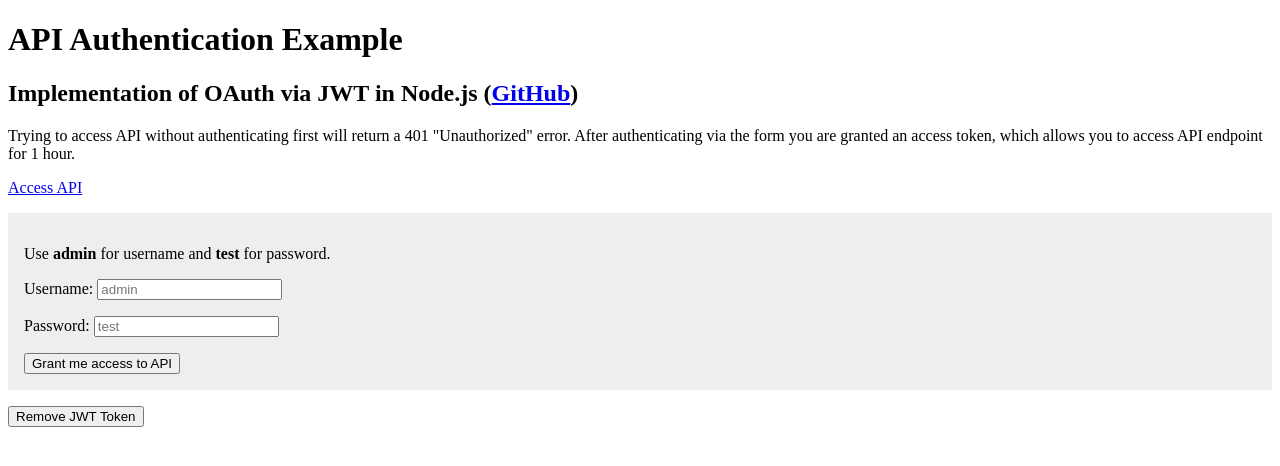
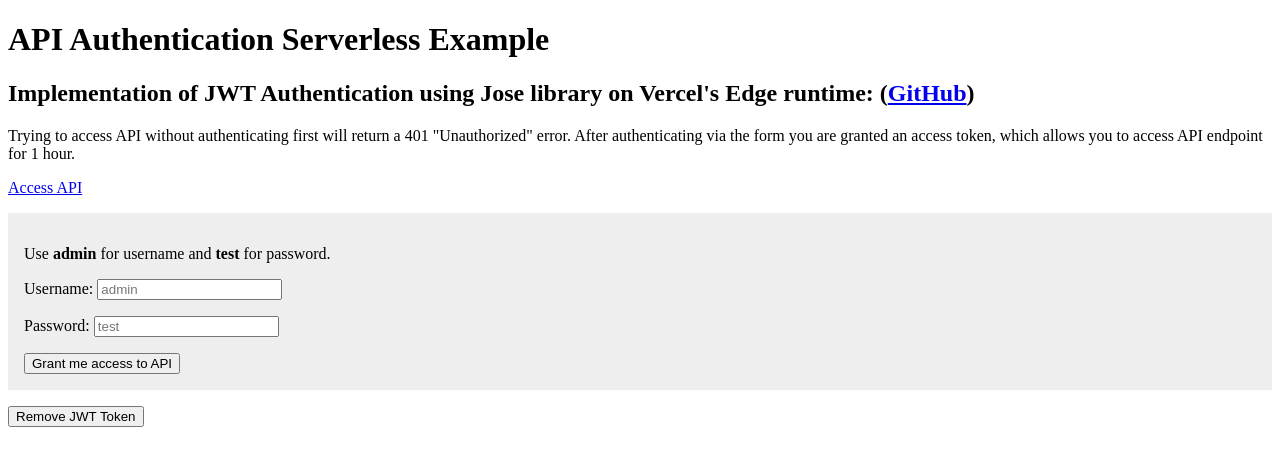
Before and after one commit to smohadjer/jwt-js, a website: page public/index.html in a window 1280 px wide. Drawn offline with Linux system fonts and the light colour scheme.

Commit message:
updates readme

```diff
--- a/package.json
+++ b/package.json
@@ -4,9 +4,7 @@
   "description": "Implementation of OAuth using JWT in Node.js",
   "main": "server.js",
   "type": "module",
-  "scripts": {
-    "dev": "vercel dev"
-  },
+  "scripts": {},
   "keywords": [],
   "author": "",
   "license": "ISC",
--- a/public/index.html
+++ b/public/index.html
@@ -23,8 +23,9 @@
   </style>
 </head>
 <body>
-    <h1>API Authentication Example</h1>
-    <h2>Implementation of OAuth via JWT in Node.js (<a href="https://github.com/smohadjer/jwt">GitHub</a>)</h2>
+    <h1>API Authentication Serverless Example</h1>
+    <h2>Implementation of JWT Authentication using Jose library on Vercel's Edge runtime:
+      (<a href="https://github.com/smohadjer/jwt-vercel">GitHub</a>)</h2>
     <p>Trying to access API without authenticating first will return a 401 "Unauthorized" error. After authenticating via the form you are granted an access token, which allows you to access API endpoint for 1 hour.</p>
     <p><a id="api-link" href="/api/test">Access API</a></p>
     <p id="api-status"></p>
```
Also changed, not shown: README.md.
